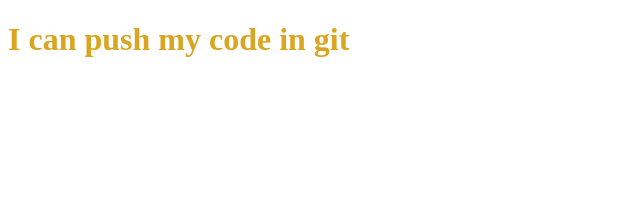
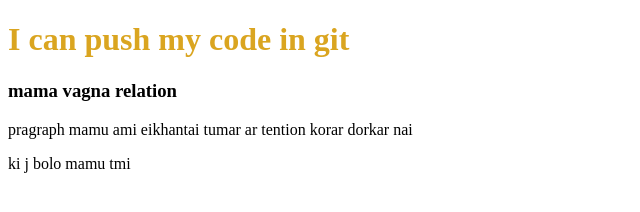
Before and after one commit to RokonHardwere/my-second-repo, a plain HTML site: page index.html in a window 1280 px wide. Shown: the whole page, without its empty margins (0-640 px from the left). Drawn offline with Linux system fonts and the light colour scheme.

Commit message:
added mamu

```diff
--- a/index.html
+++ b/index.html
@@ -8,6 +8,9 @@
     <link rel="stylesheet" href="style.css">
 </head>
 <body>
-    <h1>I can push my code in git </h1>
+    <h1>I can push my code in git</h1>
+    <h3>mama vagna relation</h3>
+    <p>pragraph mamu ami eikhantai tumar ar tention korar dorkar nai</p>
+    <p>ki j bolo mamu tmi</p>
 </body>
 </html>
```
